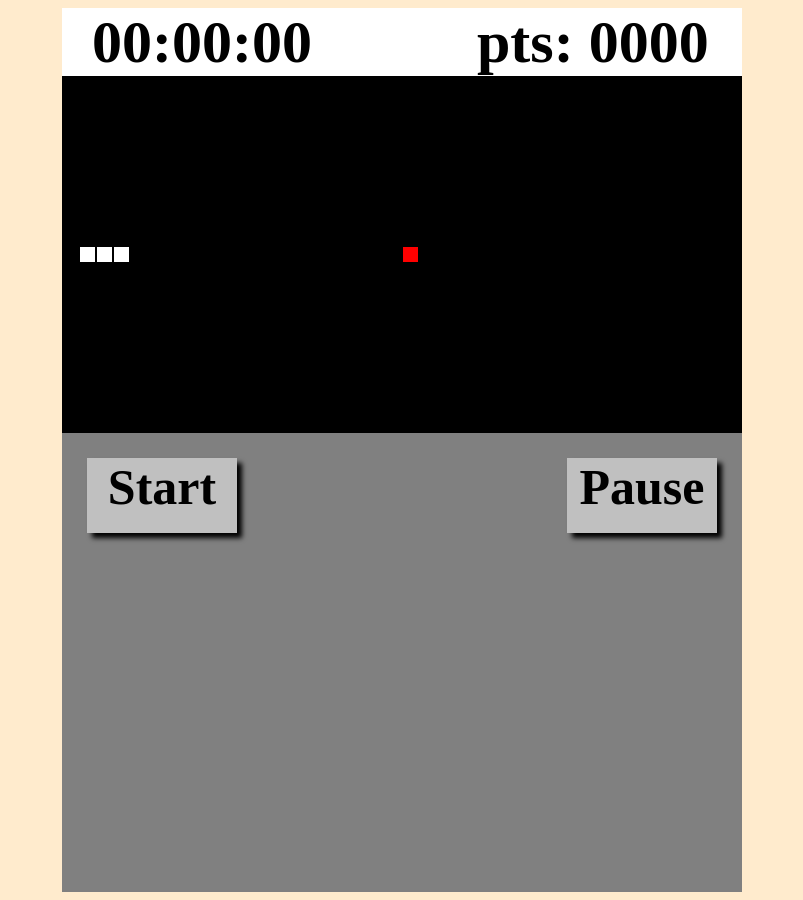
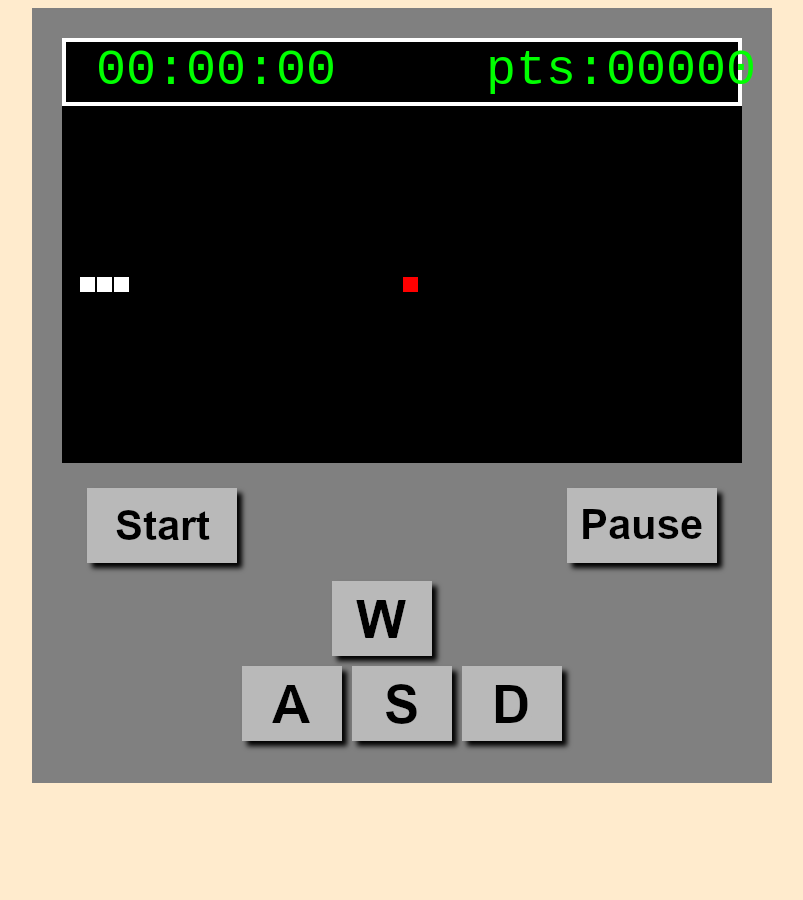
Before and after one commit to AirtonHoffmann/JogoDaCobrinha, a plain HTML site: page index.html in a window 1280 px wide. Shown: the whole page, without its empty margins (238-1041 px from the left). After the commit the page ends 800 px from the top, so only its background shows below. Drawn offline with Linux system fonts and the light colour scheme.

Commit message:
melhorias

```diff
--- a/estilo.css
+++ b/estilo.css
@@ -6,8 +6,11 @@ body {
 .centralizar {
     background-color: gray;
     width: 680px;
-    height: 884px;
+    height: 715px;
     margin: auto;
+    border-style: solid;
+    border-width: 30px;
+    border-color: grey;
 }
 
 .p {
@@ -23,30 +26,64 @@ body {
 }
 
 .botaoStart {
-    background-color: #C0C0C0;
     box-shadow: 5px 5px 5px black;
     width: 150px;
     height: 75px;
     float: left;
-    text-align: center;
     margin: 25px;
-    font-size: 50px;
 }
 
 .botaoPause {
-    background-color: #C0C0C0;
     box-shadow: 5px 5px 5px black;
     width: 150px;
     height: 75px;
     float: right;
-    text-align: center;
     margin: 25px;
-    font-size: 50px;
 }
 
 .display {
-    background-color: white;
-    font-size: 60px;
-    width: 680px;
-    height: 68px;
+    border-style: solid;
+    border-width: 4px;
+    border-color: white;
+    background-color: black;
+    color: #00ff00;
+    font-family: monospace;
+    font-size: 50px;
+    width: 672px;
+    height: 60px;
 }
+
+.botaoW {
+    box-shadow: 5px 5px 5px black;
+    width: 100px;
+    height: 75px;
+    margin-left: 270px;
+    margin-top: 475px;
+}
+
+.botaoA {
+    box-shadow: 5px 5px 5px black;
+    width: 100px;
+    height: 75px;
+    float: left;
+    margin-top: 10px;
+    margin-left: 180px;
+}
+
+.botaoS {
+    box-shadow: 5px 5px 5px black;
+    width: 100px;
+    height: 75px;
+    float: left;
+    margin-top: 10px;
+    margin-left: 10px;
+}
+
+.botaoD {
+    box-shadow: 5px 5px 5px black;
+    width: 100px;
+    height: 75px;
+    float: left;
+    margin-top: 10px;
+    margin-left: 10px;
+}
--- a/index.html
+++ b/index.html
@@ -7,10 +7,10 @@
     <title>Minhoquinha</title>
     <link rel="stylesheet" href="estilo.css">
 </head>
-<body id="body" onkeypress="mudarDirecao()">
+<body id="body" onkeypress="mudarDirecao(777)">
     <div class="centralizar">
 
-        <div class="display" id="display"> <strong>&nbsp; 00:00:00 &nbsp;&nbsp;&nbsp;&nbsp;&nbsp;&nbsp;&nbsp;&nbsp;&nbsp; pts: 0000 </strong> </div>
+        <div class="display" id="display"> &nbsp;00:00:00&nbsp;&nbsp;&nbsp;&nbsp;&nbsp;pts:00000</div>
 
         <div id="20,0" class="p"></div><div id="20,1" class="p"></div><div id="20,2" class="p"></div><div id="20,3" class="p"></div><div id="20,4" class="p"></div>
         <div id="20,5" class="p"></div><div id="20,6" class="p"></div><div id="20,7" class="p"></div><div id="20,8" class="p"></div><div id="20,9" class="p"></div>
@@ -201,8 +201,13 @@
         <div id="0,30" class="p"></div><div id="0,31" class="p"></div><div id="0,32" class="p"></div><div id="0,33" class="p"></div><div id="0,34" class="p"></div>
         <div id="0,35" class="p"></div><div id="0,36" class="p"></div><div id="0,37" class="p"></div><div id="0,38" class="p"></div><div id="0,39" class="p"></div>
 
-        <div class="botaoStart" onclick="comecarJogo()"> <strong> Start </strong> </div>
-        <div class="botaoPause" onclick="pausarJogo()"> <strong> Pause </strong> </div>
+        <div class="botaoStart" onclick="comecarJogo()"> <img src="imagens/start.png" alt=""> </div>
+        <div class="botaoPause" onclick="pausarJogo()"> <img src="imagens/pause.png" alt=""> </div>
+
+        <div class="botaoW" onclick="mudarDirecao(119)"> <img src="imagens/w.png" alt=""> </div>
+        <div class="botaoA" onclick="mudarDirecao(97)"> <img src="imagens/a.png" alt=""> </div>
+        <div class="botaoS" onclick="mudarDirecao(115)"> <img src="imagens/s.png" alt=""> </div>
+        <div class="botaoD" onclick="mudarDirecao(100)"> <img src="imagens/d.png" alt=""> </div>
 
     </div>
 
--- a/movimentoCobrinha.js
+++ b/movimentoCobrinha.js
@@ -20,7 +20,6 @@ indiceY = 0
 direcao = 'y+'
 velocidade = 100
 crescimento = 0 //serve para controlar quantos quadradinhos a cobrinha cresce por vez
-inicio = new Date().getTime() //para cronometrar o jogo
 minhoca = new Array() //cobrinha
 
 //as proximas 8 linhas setam a posicao inicial da da cobrinha e da comida.
@@ -47,11 +46,17 @@ function deslocar(){
     mudarCor(minhoca[minhoca.length -1], '#ffffff')
 }
 
-function mudarDirecao(){
+function mudarDirecao(origem){
+
+    teclaPrecionada = null
+
+    if(origem == 777)
+        teclaPrecionada = event.keyCode
+    else
+        teclaPrecionada = origem
+
     if(click == false){
         click = true
-
-        teclaPrecionada = event.keyCode
 
         if(direcao != 'x+' && teclaPrecionada == 115)
             direcao = 'x-'
@@ -62,6 +67,10 @@ function mudarDirecao(){
         else if(direcao != 'y-' && teclaPrecionada == 100)
             direcao = 'y+'
     }
+    if(teclaPrecionada == 13)
+        comecarJogo()
+    else if(teclaPrecionada == 32)
+        pausarJogo()
 }
 
 function comida(){
@@ -76,26 +85,46 @@ function mover(){
     click = false
     switch (direcao){
         case 'y+':
-            if(++indiceY >= 40 || minhoca.indexOf(`${indiceX},${indiceY}`, 0) != -1)
+            ++indiceY
+            if(minhoca.indexOf(`${indiceX},${indiceY}`, 0) != -1)
                 acabou()
+            else if(indiceY >= 40){
+                indiceY = 0
+                deslocar()
+            }
             else
                 deslocar()
             break
         case 'y-':
-            if(--indiceY < 0 || minhoca.indexOf(`${indiceX},${indiceY}`, 0) != -1)
+            --indiceY
+            if(minhoca.indexOf(`${indiceX},${indiceY}`, 0) != -1)
                 acabou()
+            else if(indiceY < 0){
+                indiceY = 39
+                deslocar()
+            }
             else
                 deslocar()
             break
         case 'x+':
-            if(++indiceX >= 21 || minhoca.indexOf(`${indiceX},${indiceY}`, 0) != -1)
+            ++indiceX
+            if(minhoca.indexOf(`${indiceX},${indiceY}`, 0) != -1)
                 acabou()
+            else if(indiceX >= 21){
+                indiceX = 0
+                deslocar()
+            }
             else
                 deslocar()
             break
         case 'x-':
-            if(--indiceX < 0 || minhoca.indexOf(`${indiceX},${indiceY}`, 0) != -1)
+            --indiceX
+            if(minhoca.indexOf(`${indiceX},${indiceY}`, 0) != -1)
                 acabou()
+            else if(indiceX < 0){
+                indiceX = 20
+                deslocar()
+            }
             else
                 deslocar()
     }
@@ -133,12 +162,23 @@ function timer() {
 
 function atualizarInformacao(){
     textPontos = ''
-    if(pontos < 10){textPontos = '000'+pontos}
-    else if(pontos < 100){textPontos = '00'+pontos}
-    else if(pontos < 1000){textPontos = '0'+pontos}
-    else {textPontos = pontos}
+    if(pontos < 10){
+        textPontos = '0000'+pontos
+    }
+    else if(pontos < 100){
+        textPontos = '000'+pontos
+    }
+    else if(pontos < 1000){
+        textPontos = '00'+pontos
+    }
+    else if(pontos < 10000){
+        textPontos = '0'+pontos
+    }
+    else {
+        textPontos = pontos
+    }
 
-    format = '<strong>&nbsp; '+(hh < 10 ? '0' + hh : hh) + ':' + (mm < 10 ? '0' + mm : mm) + ':' + (ss < 10 ? '0' + ss : ss)+' &nbsp;&nbsp;&nbsp;&nbsp;&nbsp;&nbsp;&nbsp;&nbsp;&nbsp; pts: '+textPontos+' </strong>'
+    format = '&nbsp;'+(hh < 10 ? '0' + hh : hh) + ':' + (mm < 10 ? '0' + mm : mm) + ':' + (ss < 10 ? '0' + ss : ss)+'&nbsp;&nbsp;&nbsp;&nbsp;&nbsp;pts:'+textPontos
     document.getElementById('display').innerHTML = format
 }
 
@@ -147,7 +187,7 @@ function comecarJogo(){
         if(jogando == false){
             jogando = true
             intervalo = setInterval(() => { timer(); }, 1000)
-            movimento = setInterval(() => { mover(); }, 100)
+            movimento = setInterval(() => { mover(); }, velocidade)
         }
     }else{
         document.location.reload()
@@ -185,28 +225,3 @@ function gameOver(){
         mudarCor(gO[i], '#ffffff')
     }
 }
-/*anterior = 42
-function teste (){
-    if(anterior == 39){
-        direcao = 'y-'
-        anterior = 42
-    }else if(anterior == 1){
-        direcao = 'y+'
-        anterior = 42
-    }else{
-        if(indiceX == 0 && indiceY == 0){
-            direcao = 'x+'
-        }
-        if(indiceX == 39 && indiceY == 0){
-            direcao = 'y+'
-        }
-        else if(indiceY == 39){
-            direcao = 'x-'
-            anterior = 39
-        }
-        else if(indiceY == 1 && indiceX != 0 && indiceX != 39){
-            direcao = 'x-'
-            anterior = 1
-        }
-    }
-}*/
```
Also changed, not shown: imagens/a.png (added), imagens/d.png (added), imagens/pause.png (added), imagens/s.png (added), imagens/start.png (added), imagens/w.png (added).
